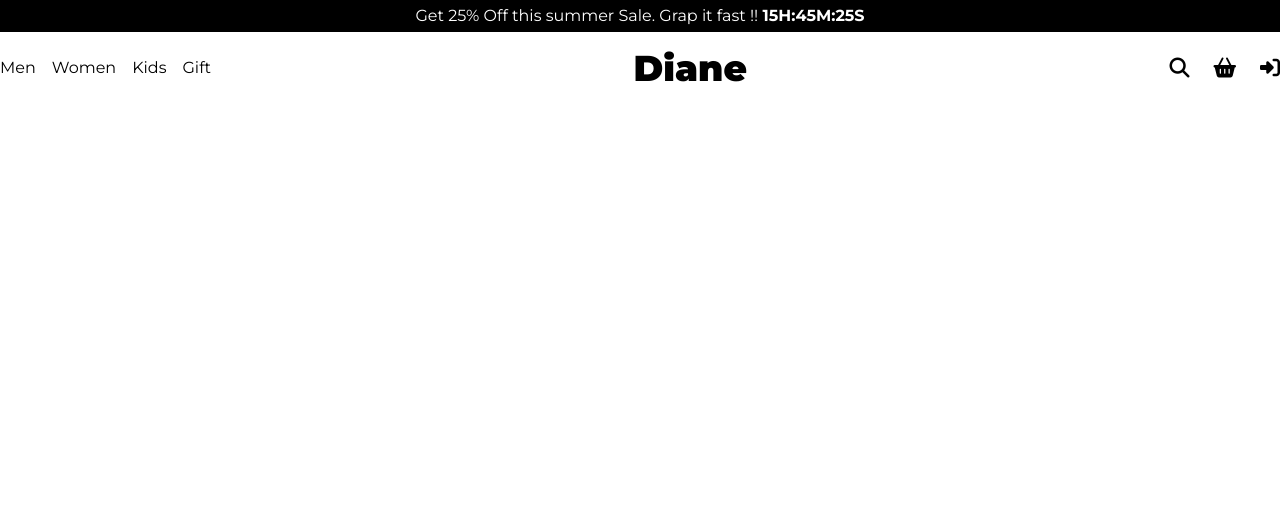
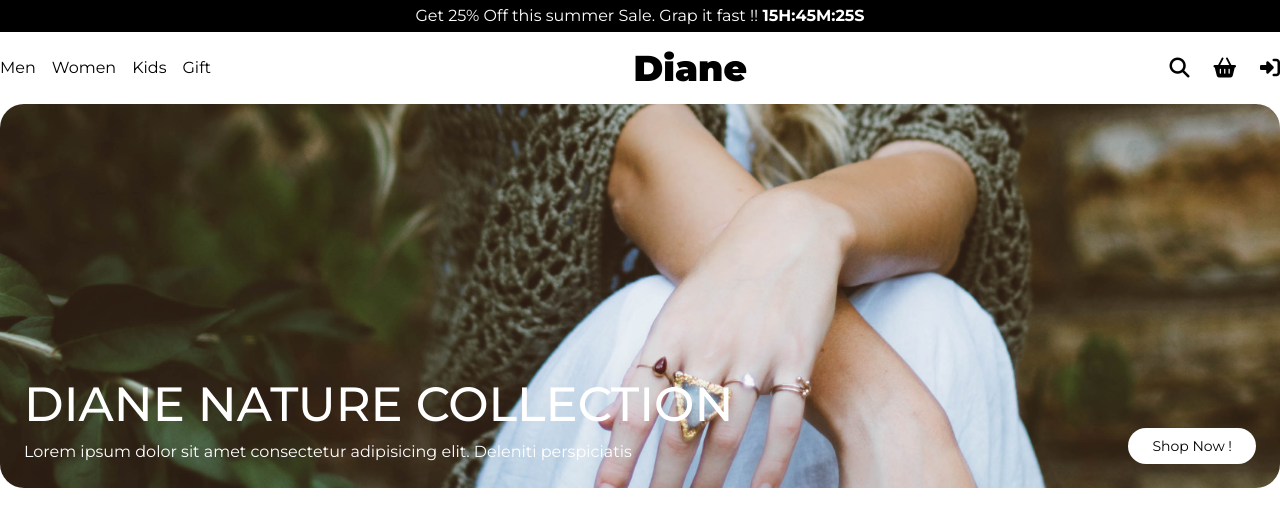
Before and after one commit to GuillemotClement/Tailwind-Diane, a website: page src/index.html in a window 1280 px wide. Drawn offline with Linux system fonts and the light colour scheme.

Commit message:
Ajout du hero

```diff
--- a/src/index.html
+++ b/src/index.html
@@ -39,6 +39,26 @@
           <li><i class="fa-solid fa-right-to-bracket"></i></li>
         </ul>
       </header>
+      <section>
+        <div
+          class="flex h-96 flex-wrap content-end items-end rounded-3xl bg-[url('./assets/pictures/hero.jpg')] bg-cover bg-center p-6 text-white"
+        >
+          <div class="flex flex-auto flex-col gap-y-3">
+            <h1 class="text-5xl font-medium uppercase">
+              Diane nature collection
+            </h1>
+            <p>
+              Lorem ipsum dolor sit amet consectetur adipisicing elit. Deleniti
+              perspiciatis
+            </p>
+          </div>
+          <button class="rounded-full bg-white px-6 py-2 text-sm text-black">
+            Shop Now !
+          </button>
+        </div>
+      </section>
+      <section></section>
+      <section></section>
     </div>
   </body>
 </html>
```
Also changed, not shown: src/output.css.
